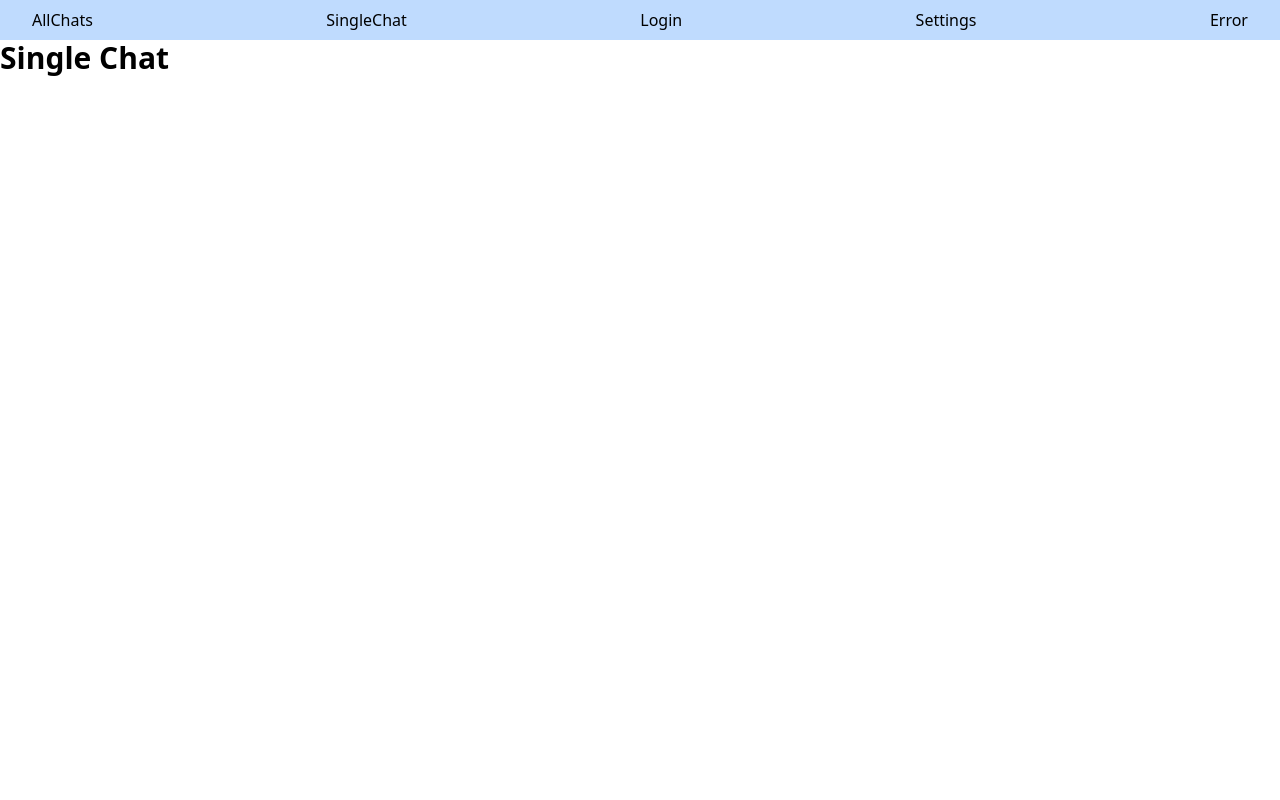
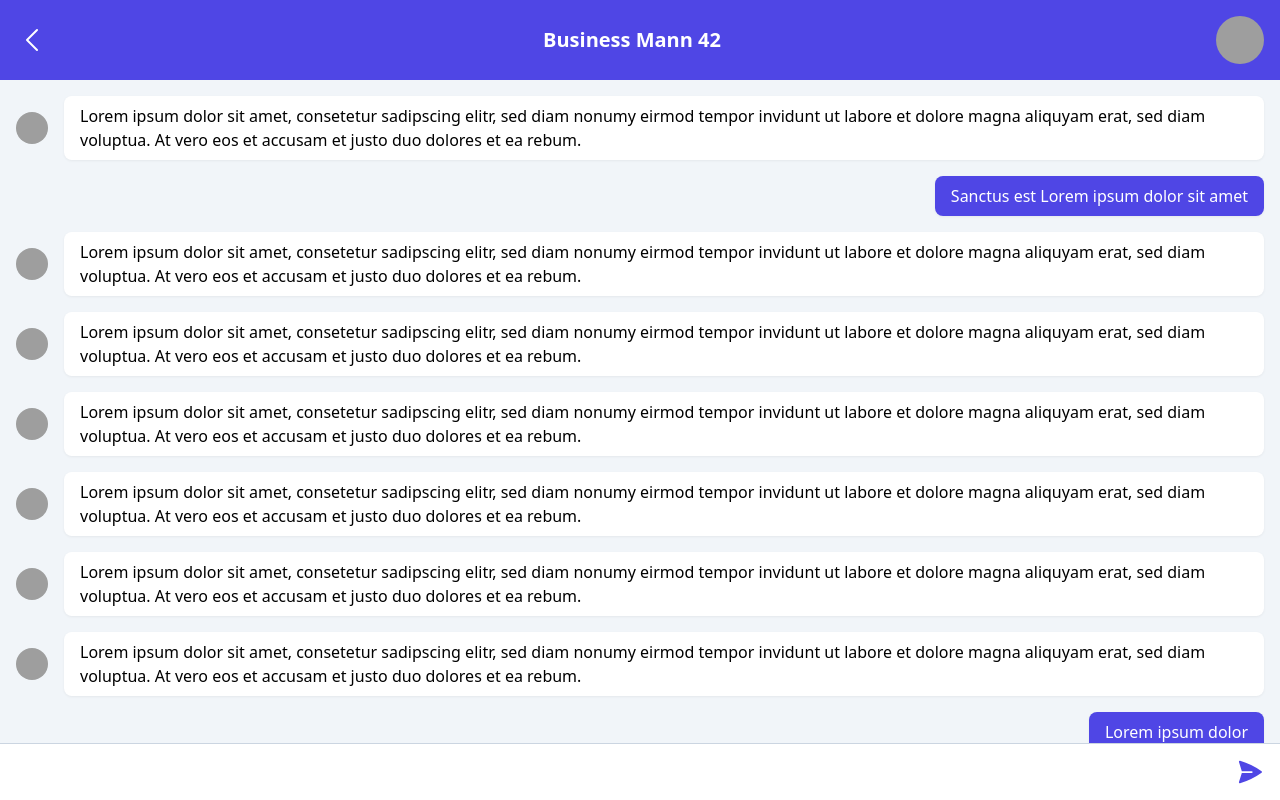
Before and after one commit to TjWaaaa/Chatbot, a React (Create React App) app in the folder frontend/: page /singleChat in a window 1280 px wide. Shown: the top 800 px of the page. Built offline with nearby package versions, Linux system fonts and the light colour scheme; grey boxes are pictures that could not be loaded.

Commit message:
Feature/Add All Chats + Chat Detail View #17

```diff
--- a/frontend/package.json
+++ b/frontend/package.json
@@ -3,6 +3,7 @@
   "version": "0.1.0",
   "private": true,
   "dependencies": {
+    "@heroicons/react": "^2.0.13",
     "@testing-library/jest-dom": "^5.16.5",
     "@testing-library/react": "^13.4.0",
     "@testing-library/user-event": "^13.5.0",
--- a/frontend/src/App.js
+++ /dev/null
@@ -1,5 +0,0 @@
-function App() {
-  return <h1 className="text-3xl font-bold">App.js</h1>;
-}
-
-export default App;
--- /dev/null
+++ b/frontend/src/components/Chat.js
@@ -0,0 +1,33 @@
+import {Link} from "react-router-dom";
+
+function Index({name, img, text, time}) {
+  return (
+    <div className="pl-4 pr-4">
+      <Link to="/singleChat">
+        <div className="mt-4">
+          <div>
+            <div className="flex flex-row justify-between">
+              <div className="flex flex-row items-center">
+                <img
+                  src={img}
+                  alt="Business Mann 42"
+                  className="h-16 w-16 rounded-full"
+                />
+                <div className="ml-4 mr-4">
+                  <h1 className="text-xl font-bold">{name}</h1>
+                  <h1 className="text max-h-12 overflow-hidden">{text}</h1>
+                </div>
+              </div>
+              <div className="flex flex-row items-center">
+                <h1 className="text">{time}</h1>
+              </div>
+            </div>
+          </div>
+          <div className="ml-20 mt-4 -mr-4 h-px bg-slate-300" />
+        </div>
+      </Link>
+    </div>
+  );
+}
+
+export default Index;
--- /dev/null
+++ b/frontend/src/components/InputChat.js
@@ -0,0 +1,16 @@
+import {PaperAirplaneIcon} from "@heroicons/react/24/solid";
+
+function Index({sendMessage}) {
+  return (
+    <div className="mt-8 bg-white border-t border-slate-300 fixed bottom-0 left-0 w-screen z-50">
+      <div className="flex flex-row justify-between items-center ml-2 pt-2 pb-2">
+        <input className="w-full p-2" />
+        <div className="pl-4 pr-4 cursor-pointer" onClick={sendMessage}>
+          <PaperAirplaneIcon className="flex h-7 w-7 text-indigo-600" />
+        </div>
+      </div>
+    </div>
+  );
+}
+
+export default Index;
--- /dev/null
+++ b/frontend/src/components/MessageBot.js
@@ -0,0 +1,16 @@
+function Index({text}) {
+  return (
+    <div className="flex flex-row mt-4 items-center ml-4">
+      <img
+        src="https://sp-ao.shortpixel.ai/client/q_glossy,ret_img,w_700,h_700/https://www.corporatephotographerslondon.com/wp-content/uploads/2021/06/professional-LinkedIn-profile-photo-London-1.jpg"
+        alt="Business Mann 42"
+        className="h-8 w-8 rounded-full"
+      />
+      <div className="pl-4 pr-4 pt-2 pb-2 ml-4 mr-4 bg-white rounded-lg drop-shadow-sm">
+        <p className="text text-black">{text}</p>
+      </div>
+    </div>
+  );
+}
+
+export default Index;
--- /dev/null
+++ b/frontend/src/components/MessageUser.js
@@ -0,0 +1,11 @@
+function Index({text}) {
+  return (
+    <div className="flex flex-row mt-4 items-center ml-4 justify-end">
+      <div className="pl-4 pr-4 pt-2 pb-2 ml-4 mr-4 bg-indigo-600 rounded-lg drop-shadow-sm">
+        <p className="text text-white">{text}</p>
+      </div>
+    </div>
+  );
+}
+
+export default Index;
--- /dev/null
+++ b/frontend/src/components/NavigationAllChats.js
@@ -0,0 +1,17 @@
+import {Link} from "react-router-dom";
+import {Cog6ToothIcon} from "@heroicons/react/24/solid";
+
+function Index() {
+  return (
+    <div className="pl-4 pr-4 pt-8 pb-4 bg-white sticky top-0 z-50">
+      <div className="flex flex-row justify-between items-center">
+        <h1 className="text-3xl font-bold">All Chats</h1>
+        <Link to="/settings">
+          <Cog6ToothIcon className="flex h-8 w-8 text-indigo-600" />
+        </Link>
+      </div>
+    </div>
+  );
+}
+
+export default Index;
--- /dev/null
+++ b/frontend/src/components/NavigationChat.js
@@ -0,0 +1,23 @@
+import {Link} from "react-router-dom";
+import {ChevronLeftIcon} from "@heroicons/react/24/solid";
+
+function Index({name, img}) {
+  return (
+    <div className="pl-4 pr-4 pt-4 pb-4 bg-indigo-600 sticky top-0 z-50">
+      <div className="flex flex-row justify-between items-center">
+        <Link to="/">
+          <ChevronLeftIcon className="flex h-8 w-8 text-white" />
+        </Link>
+        <h1 className="text-xl font-semibold text-white">{name}</h1>
+
+        <img
+          src={img}
+          alt="Business Mann 42"
+          className="h-12 w-12 rounded-full"
+        />
+      </div>
+    </div>
+  );
+}
+
+export default Index;
--- a/frontend/src/pages/AllChats.js
+++ b/frontend/src/pages/AllChats.js
@@ -1,12 +1,16 @@
-import {Link} from "react-router-dom";
+import Chat from "../components/Chat";
+import NavigationAllChats from "../components/NavigationAllChats";
 
 function Index() {
   return (
     <div>
-      <h1 className="text-3xl font-bold">All Chats</h1>
-      <Link to="/dashboard">
-        <button type="button">Click Me!</button>
-      </Link>
+      <NavigationAllChats />
+      <Chat
+        name="Business Mann 42"
+        img="https://sp-ao.shortpixel.ai/client/q_glossy,ret_img,w_700,h_700/https://www.corporatephotographerslondon.com/wp-content/uploads/2021/06/professional-LinkedIn-profile-photo-London-1.jpg"
+        text="Zeit ist Geld, komm zum Punkt!"
+        time="Gestern"
+      />
     </div>
   );
 }
--- a/frontend/src/pages/Layout.js
+++ b/frontend/src/pages/Layout.js
@@ -1,9 +1,13 @@
 import {Outlet, Link} from "react-router-dom";
 
 const Layout = () => {
-  return (
-    <>
-      <nav>
+  return <Outlet />;
+};
+
+export default Layout;
+
+/*
+<nav>
         <ul className="flex flex-row justify-between pr-8 pl-8 pt-2 pb-2 bg-blue-200">
           <li>
             <Link to="/">AllChats</Link>
@@ -23,8 +27,4 @@ const Layout = () => {
         </ul>
       </nav>
       <Outlet />
-    </>
-  );
-};
-
-export default Layout;
+*/
--- a/frontend/src/pages/SingleChat.js
+++ b/frontend/src/pages/SingleChat.js
@@ -1,5 +1,46 @@
+import React, {useEffect, useRef} from "react";
+
+import NavigationChat from "../components/NavigationChat";
+import MessageBot from "../components/MessageBot";
+import MessageUser from "../components/MessageUser";
+import InputChat from "../components/InputChat";
+
 function Index() {
-  return <h1 className="text-3xl font-bold">Single Chat</h1>;
+  const messagesEndRef = useRef(null);
+
+  const scrollToBottom = () => {
+    messagesEndRef.current?.scrollIntoView({behavior: "smooth"});
+  };
+
+  useEffect(() => {
+    scrollToBottom();
+  }, []);
+
+  return (
+    <div className="bg-slate-100 min-h-screen pb-24">
+      <NavigationChat
+        name="Business Mann 42"
+        img="https://sp-ao.shortpixel.ai/client/q_glossy,ret_img,w_700,h_700/https://www.corporatephotographerslondon.com/wp-content/uploads/2021/06/professional-LinkedIn-profile-photo-London-1.jpg"
+      />
+      <MessageBot text="Lorem ipsum dolor sit amet, consetetur sadipscing elitr, sed diam nonumy eirmod tempor invidunt ut labore et dolore magna aliquyam erat, sed diam voluptua. At vero eos et accusam et justo duo dolores et ea rebum. " />
+      <MessageUser text="Sanctus est Lorem ipsum dolor sit amet" />
+      <MessageBot text="Lorem ipsum dolor sit amet, consetetur sadipscing elitr, sed diam nonumy eirmod tempor invidunt ut labore et dolore magna aliquyam erat, sed diam voluptua. At vero eos et accusam et justo duo dolores et ea rebum. " />
+      <MessageBot text="Lorem ipsum dolor sit amet, consetetur sadipscing elitr, sed diam nonumy eirmod tempor invidunt ut labore et dolore magna aliquyam erat, sed diam voluptua. At vero eos et accusam et justo duo dolores et ea rebum. " />
+      <MessageBot text="Lorem ipsum dolor sit amet, consetetur sadipscing elitr, sed diam nonumy eirmod tempor invidunt ut labore et dolore magna aliquyam erat, sed diam voluptua. At vero eos et accusam et justo duo dolores et ea rebum. " />
+      <MessageBot text="Lorem ipsum dolor sit amet, consetetur sadipscing elitr, sed diam nonumy eirmod tempor invidunt ut labore et dolore magna aliquyam erat, sed diam voluptua. At vero eos et accusam et justo duo dolores et ea rebum. " />
+      <MessageBot text="Lorem ipsum dolor sit amet, consetetur sadipscing elitr, sed diam nonumy eirmod tempor invidunt ut labore et dolore magna aliquyam erat, sed diam voluptua. At vero eos et accusam et justo duo dolores et ea rebum. " />
+      <MessageBot text="Lorem ipsum dolor sit amet, consetetur sadipscing elitr, sed diam nonumy eirmod tempor invidunt ut labore et dolore magna aliquyam erat, sed diam voluptua. At vero eos et accusam et justo duo dolores et ea rebum. " />
+      <MessageUser text="Lorem ipsum dolor" />
+      <MessageBot text="Lorem ipsum dolor sit amet, consetetur sadipscing elitr, sed diam nonumy eirmod tempor invidunt ut labore et dolore magna aliquyam erat, sed diam voluptua. At vero eos et accusam et justo duo dolores et ea rebum. " />
+      <MessageBot text="Lorem ipsum dolor sit amet, consetetur sadipscing elitr, sed diam nonumy eirmod tempor invidunt ut labore et dolore magna aliquyam erat, sed diam voluptua. At vero eos et accusam et justo duo dolores et ea rebum. " />
+      <MessageBot text="Lorem ipsum dolor sit amet, consetetur sadipscing elitr, sed diam nonumy eirmod tempor invidunt ut labore et dolore magna aliquyam erat, sed diam voluptua. At vero eos et accusam et justo duo dolores et ea rebum. " />
+      <MessageBot text="Lorem ipsum dolor sit amet, consetetur sadipscing elitr, sed diam nonumy eirmod tempor invidunt ut labore et dolore magna aliquyam erat, sed diam voluptua. At vero eos et accusam et justo duo dolores et ea rebum. " />
+      <MessageBot text="Lorem ipsum dolor sit amet, consetetur sadipscing elitr, sed diam nonumy eirmod tempor invidunt ut labore et dolore magna aliquyam erat, sed diam voluptua. At vero eos et accusam et justo duo dolores et ea rebum. " />
+      <MessageBot text="Lorem ipsum dolor sit amet, consetetur sadipscing elitr, sed diam nonumy eirmod tempor invidunt ut labore et dolore magna aliquyam erat, sed diam voluptua. At vero eos et accusam et justo duo dolores et ea rebum. " />
+      <InputChat sendMessage={() => scrollToBottom()} />
+      <div ref={messagesEndRef} />
+    </div>
+  );
 }
 
 export default Index;
```
Also changed, not shown: 1 other file (tests, documents, lock files or other folders).
